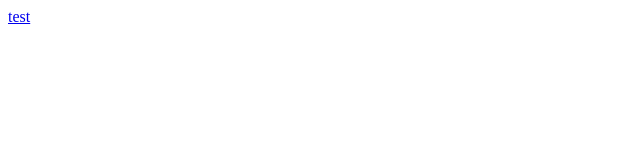
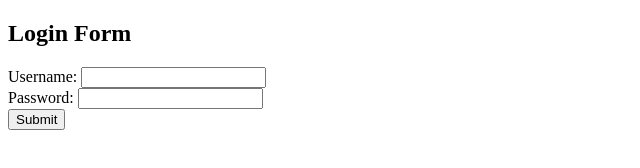
Before and after one commit to fortest123321/fortest123321.github.io, a plain HTML site: page index.html in a window 1280 px wide. Shown: the whole page, without its empty margins (0-640 px from the left). Drawn offline with Linux system fonts and the light colour scheme.

Commit message:
Update index.html

```diff
--- a/index.html
+++ b/index.html
@@ -1,11 +1,36 @@
-<html>
+<!DOCTYPE html>
+<html lang="en">
 <head>
+  <title>Login</title>
+</head>
+<body>
 
-</head>
-<body> <a href=javascript:alert(window.location)>test</a>
-   <script>
-      alert(document.URL);
-      window.location.href = "javascript:alert(document.URL)";
-</script>
+  <h2>Login Form</h2>
+
+  <form id="loginForm" onsubmit="submitForm(event)">
+    <label for="username">Username:</label>
+    <input type="text" id="username" name="username" required>
+
+    <br>
+
+    <label for="password">Password:</label>
+    <input type="password" id="password" name="password" required>
+
+    <br>
+
+    <button type="submit">Submit</button>
+  </form>
+
+  <script>
+    function submitForm(event) {
+      event.preventDefault(); // Prevents the default form submission
+
+      var username = document.getElementById('username').value;
+      var password = document.getElementById('password').value;
+
+      alert('Username: ' + username + '\nPassword: ' + password);
+    }
+  </script>
+
 </body>
 </html>
```
